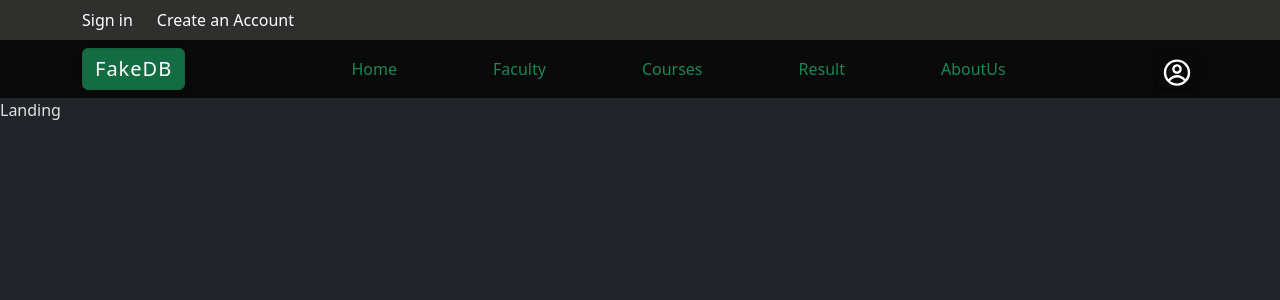
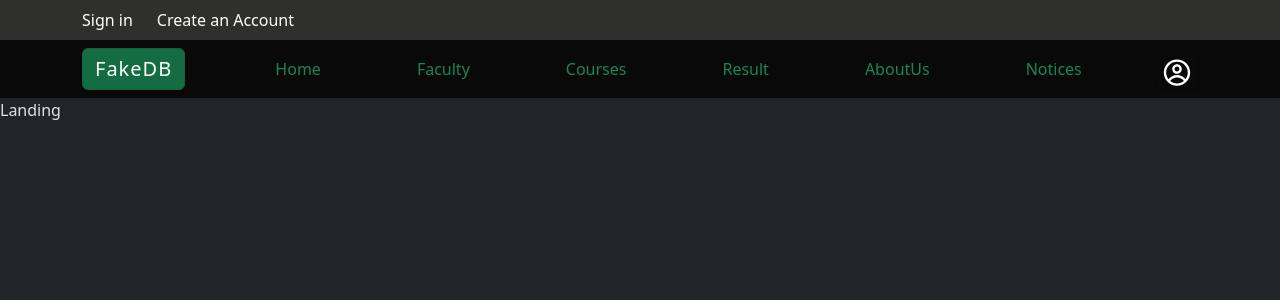
Before and after one commit to AnkitCubastion/School-Website-main, a React (Create React App) app: page / in a window 1280 px wide. Shown: the top 300 px of the page. Built offline with nearby package versions, Linux system fonts and the light colour scheme.

Commit message:
Notices Link added on Navbar

```diff
--- a/src/Component/NavLinks.js
+++ b/src/Component/NavLinks.js
@@ -7,6 +7,7 @@ const links = [
   { id: 3, url: "/courses", text: "Courses" },
   { id: 4, url: "/results", text: "Result" },
   { id: 5, url: "/about", text: "AboutUs" },
+  { id: 6, url: "/notices", text: "Notices" },
 ];
 
 const NavLinks = () => {
@@ -16,7 +17,10 @@ const NavLinks = () => {
         const { id, url, text } = link;
         return (
           <li key={id}>
-            <NavLink to={url} className="text-capitalize text-success navbar-text">
+            <NavLink
+              to={url}
+              className="text-capitalize text-success navbar-text"
+            >
               {text}
             </NavLink>
           </li>
```
